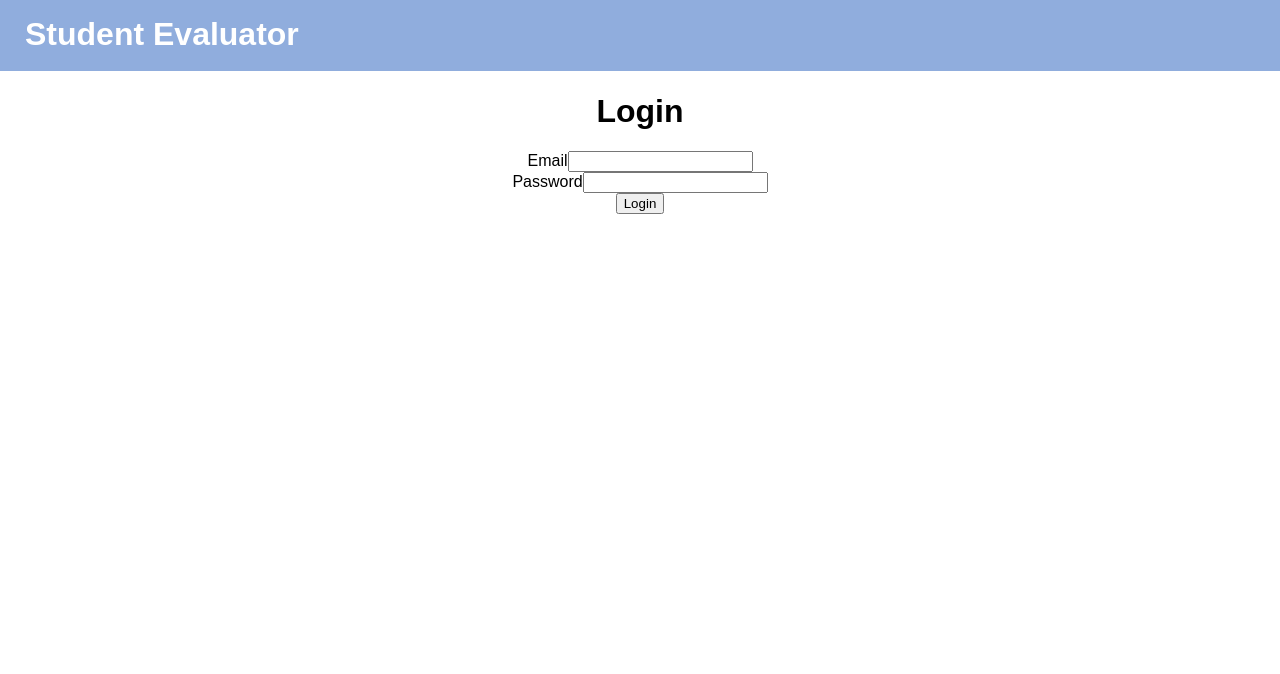
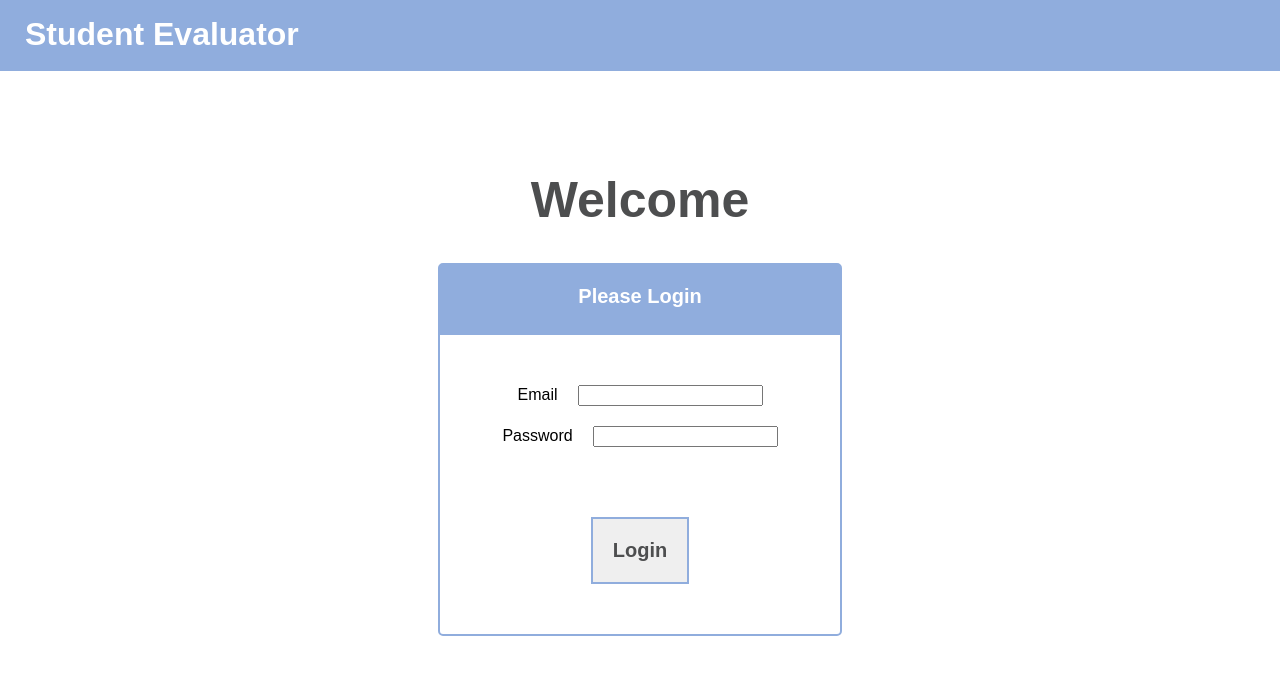
Before and after one commit to S-Baxendale/student-evaluator-client, a React (Create React App) app: page /login in a window 1280 px wide. Shown: the top 674 px of the page. Built offline with nearby package versions, Linux system fonts and the light colour scheme.

Commit message:
Added basic styling to Login Form

```diff
--- a/src/components/LoginForm.js
+++ b/src/components/LoginForm.js
@@ -1,4 +1,5 @@
 import React, {PureComponent} from 'react'
+//import '../styles/LoginForm.css'
 
 class LoginForm extends PureComponent {
 	state = {}
@@ -18,22 +19,24 @@ class LoginForm extends PureComponent {
 
 	render() {
 		return (
-			<form onSubmit={this.handleSubmit}>
+
+			<form onSubmit={this.handleSubmit} class="login-form">
+			<div className="login-header">Please Login</div>
 				<div>
 					<label htmlFor="email">Email</label>
-					<input type="email" name="email" id="email" value={
+					<input type="email" name="email" id="email" className="login-input" value={
 						this.state.email || ''
 					} onChange={ this.handleChange } />
 				</div>
 
 				<div>
 					<label htmlFor="password">Password</label>
-					<input type="password" name="password" id="password" value={
+					<input type="password" name="password" id="password" className="login-input" value={
 						this.state.password || ''
 					} onChange={ this.handleChange } />
 				</div>
 
-				<button type="submit">Login</button>
+				<button type="submit" className="login-btn">Login</button>
 			</form>
 		)
 	}
--- a/src/components/LoginPage.js
+++ b/src/components/LoginPage.js
@@ -3,6 +3,7 @@ import { connect } from 'react-redux'
 import LoginForm from './LoginForm'
 import { Redirect } from 'react-router-dom'
 import { login } from '../actions/users'
+import '../styles/LoginForm.css'
 
 class LoginPage extends PureComponent {
 
@@ -19,7 +20,7 @@ class LoginPage extends PureComponent {
 
     return(
       <div>
-        <h1>Login</h1>
+        <h1 class="login-title">Welcome</h1>
 
         <LoginForm onSubmit={this.handleSubmit} />
 
--- /dev/null
+++ b/src/styles/LoginForm.css
@@ -0,0 +1,47 @@
+.login-title {
+  margin-top: 100px;
+  font-size: 50px;
+  color: #4d4e4f;
+}
+
+.login-form {
+  border: 2px solid #90addd;
+  width: 400px;
+  margin: auto;
+  border-radius: 5px;
+  padding-bottom: 50px;
+}
+
+.login-header {
+  background-color: #90addd;
+  color: white;
+  font-size: 20px;
+  font-weight: bold;
+  height: 50px;
+  margin-bottom: 50px;
+  padding-top: 20px;
+}
+
+.login-btn {
+  margin-top: 50px;
+  text-decoration: none;
+  color: #4d4e4f;
+  font-size: 20px;
+  font-weight: bold;
+  border: 2px solid #90addd;
+  padding: 20px;
+}
+
+.login-btn:hover {
+  background-color: #90addd;
+  color: white;
+}
+
+.login-btn:focus {
+  outline:0;
+}
+
+.login-input {
+  margin-bottom: 20px;
+  margin-left: 20px;
+}
```
